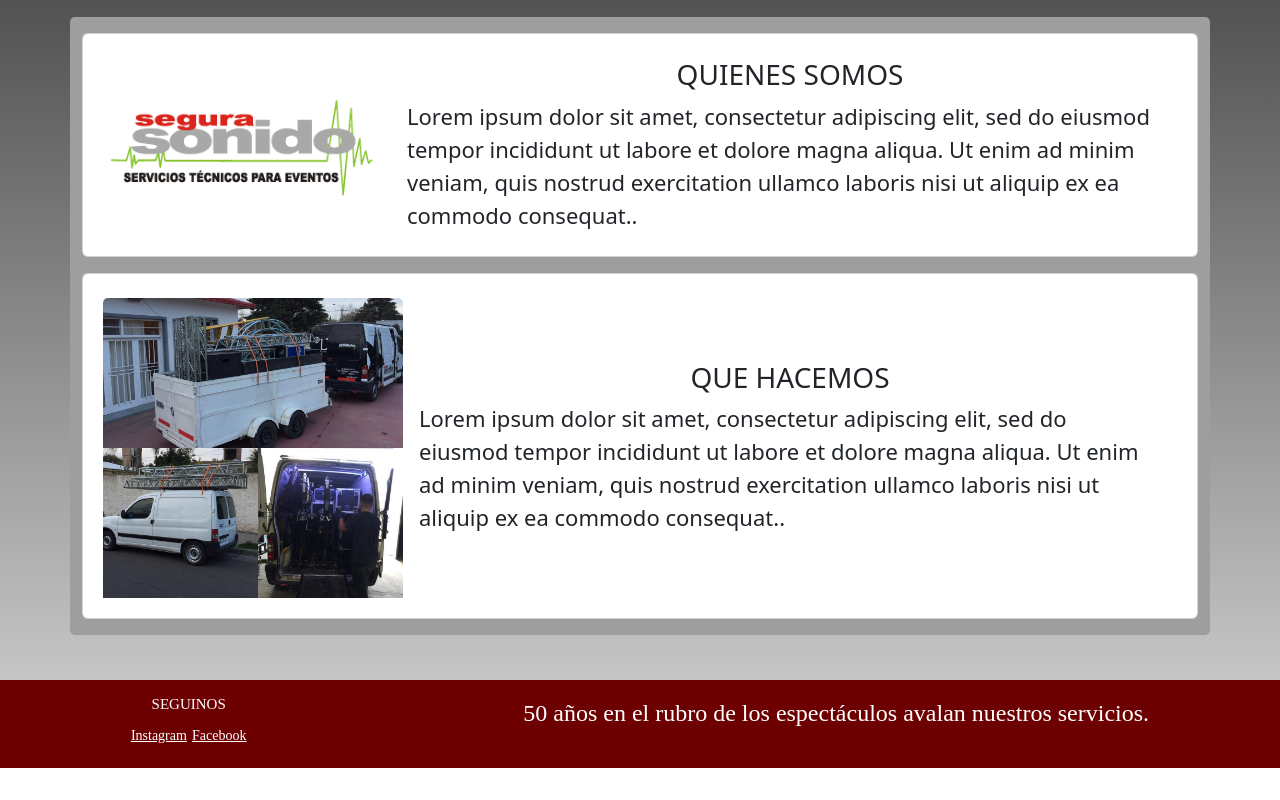
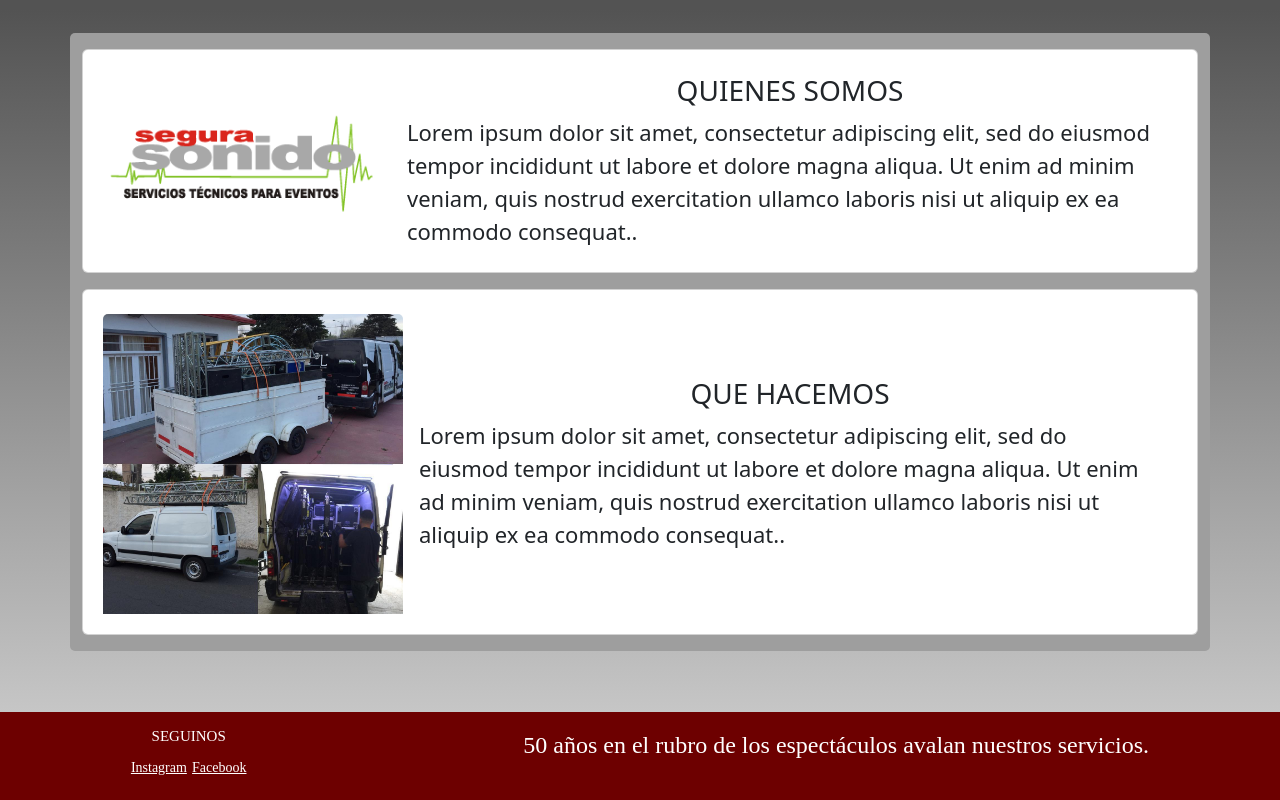
Before and after one commit to FacuBor/proyecto-coder, a plain HTML site: page paginas/empresa.html in a window 1280 px wide. Shown: the part 88-888 px from the top of the page. Before the commit the page ends 856 px from the top, so only its background shows below. Drawn offline with Linux system fonts and the light colour scheme; a web font is replaced by a local one.

Commit message:
scroll-fix

```diff
--- a/css/estilos.css
+++ b/css/estilos.css
@@ -1321,7 +1321,7 @@
         }
         .footer__box {
             background-color: #6D0000;
-            width: 100vw;
+            width: auto;
             height: auto;
             display: flex;
             flex-direction: row;
@@ -1362,6 +1362,7 @@
         .grid__empresa__box {
             padding-top: 105px;
             padding-bottom: 25px;
+            height: 100vh;
         }
         /* empresa-quienes somos*/
         .quienesSomos__box {
--- a/paginas/empresa.html
+++ b/paginas/empresa.html
@@ -68,7 +68,7 @@
 
                       </header>
                   <div class="container-fluid p-0" >
-                    <div class="container grid__empresa__box">
+                    <div class="container d-flex align-items-center grid__empresa__box">
                         <div class="row">
                           <div class="col quienesSomos__box">
                               <div class="card mt-3 card-1 p-2" >
```
